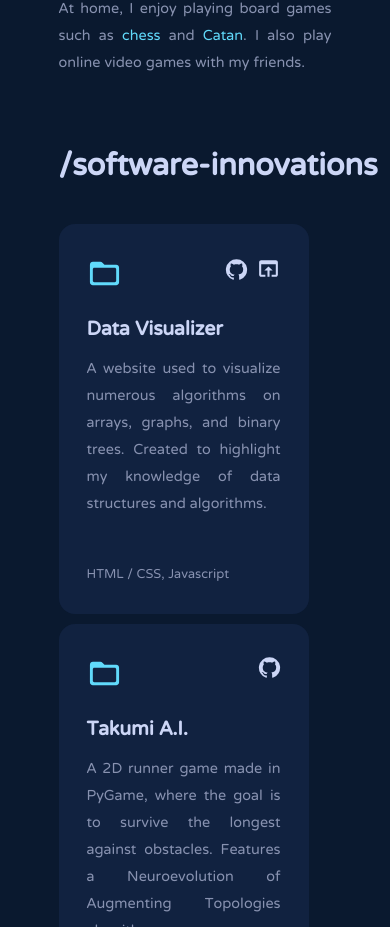
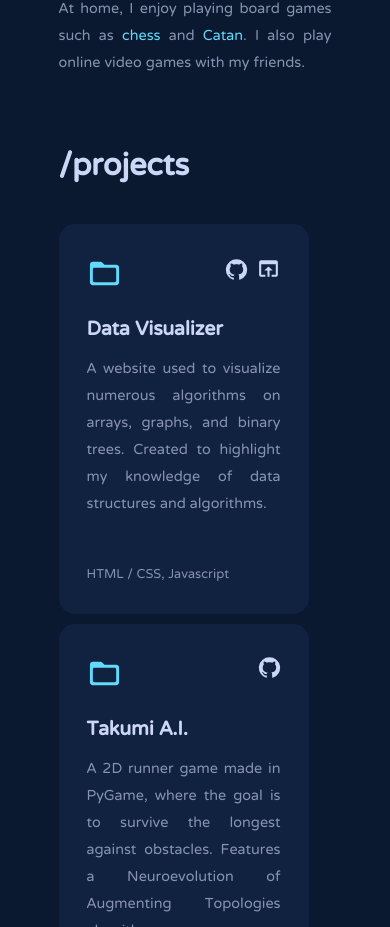
Before and after one commit to wxlkda/realport, a React (Create React App) app: page / in a window 390 px wide. Shown: the part 1094-2021 px from the top of the page. Built offline with nearby package versions, Linux system fonts and the light colour scheme.

Commit message:
Changed projects title to make it mobile friendly

```diff
--- a/src/js/Projects.js
+++ b/src/js/Projects.js
@@ -45,7 +45,7 @@ function Projects() {
     return (
       <div ref = {projectsRef} id="projects">
           <span className="projects-title">
-            <b>/software-innovations</b>
+            <b>/projects</b>
           </span>
         <div className="project-container">
             <ul className="projects-grid">
```
